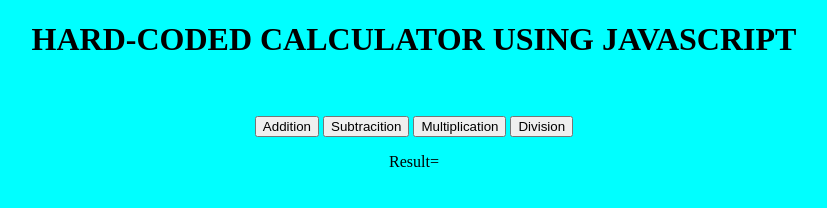
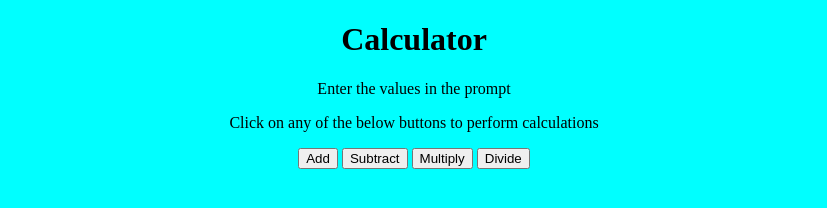
Before and after one commit to Vara-Prasad9/simple-calculator, a plain HTML site: page index.html in a window 1280 px wide. Shown: the whole page, without its empty margins (226-1053 px from the left). Drawn offline with Linux system fonts and the light colour scheme.

Commit message:
Update index.html

```diff
--- a/index.html
+++ b/index.html
@@ -8,18 +8,16 @@
    <link rel="stylesheet" href="styles.css">
 </head>
 
-<body>
-   <h1> HARD-CODED CALCULATOR USING JAVASCRIPT</h1>
-   <span id="num1"></span>
-   <br>
-   <span id="num2"></span>
-   <br>
-   <button onclick="add()">Addition</button>
-   <button onclick="sub()">Subtracition</button>
-   <button onclick="mul()">Multiplication</button>
-   <button onclick="div()">Division</button>
-   <p id="result">Result=</p>
+ <body>
+ <h1>Calculator</h1>
+ <p>Enter the values in the prompt</p>
+ <p>Click on any of the below buttons to perform calculations</p>
+ <button type="button" onclick="Add()">Add</button>
+ <button type="button" onclick="Substract()" id="sub-el">Subtract</button>
+ <button type="button" onclick="Multiply()">Multiply</button>
+ <button type="button" onclick="Divide()">Divide</button>
 
-   <script src="app.js"></script>
-</body>
+
+ <script src="app.js"></script>
+ </body>
 </html>
```
